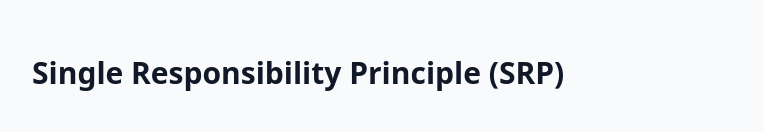
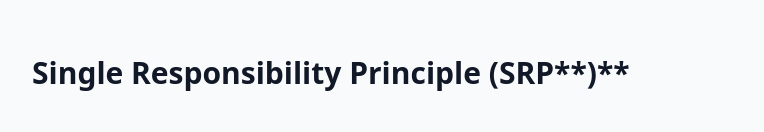
Before and after one commit to yeasin2002/Dev-Patterns, an Astro site: page /principles/solid-principles in a window 1280 px wide. Shown: the part 335-467 px from the top of the page, without its empty margins (240-1004 px from the left). Built offline with nearby package versions, Linux system fonts and the light colour scheme; Astro itself is replaced by a stand-in of ours.

Commit message:
updated .md content into .mdx

```diff
--- a/src/content/principles/solid-principles.md
+++ b/src/content/principles/solid-principles.mdx
@@ -10,7 +10,7 @@ tags: ["SOLID", "object-oriented design", "best practices"]
 
 SOLID is an acronym for five design principles intended to make software designs more understandable, flexible, and maintainable.
 
-## Single Responsibility Principle (SRP)
+## Single Responsibility Principle (SRP**)**
 
 A class should have one, and only one, reason to change.
 
```
Also changed, not shown: src/content/patterns/observer-pattern.mdx (renamed from src/content/patterns/observer-pattern.md), 1 other file.
